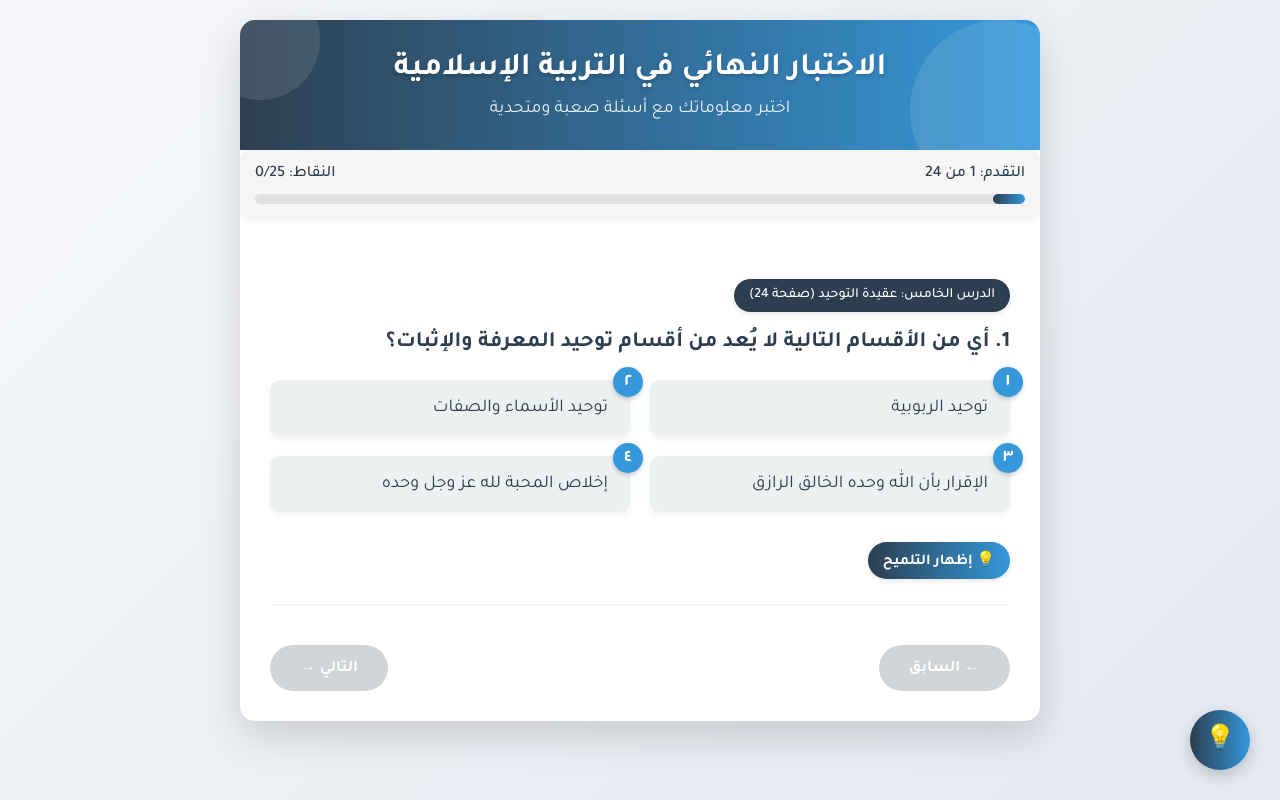
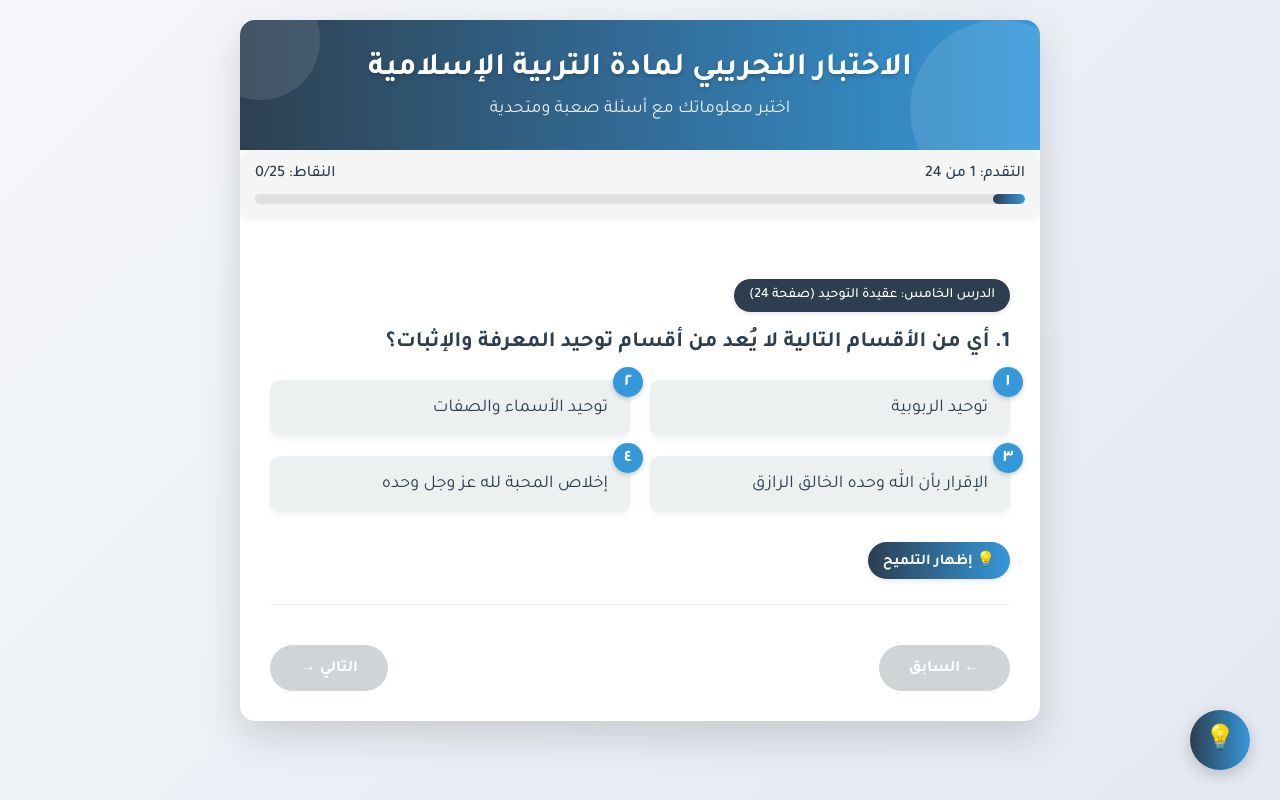
Before and after one commit to HSG116/Quiz-HSG, a plain HTML site: page index.html in a window 1280 px wide. Drawn offline with Linux system fonts and the light colour scheme.

Commit message:
Update index.html

```diff
--- a/index.html
+++ b/index.html
@@ -3,7 +3,7 @@
 <head>
     <meta charset="UTF-8">
     <meta name="viewport" content="width=device-width, initial-scale=1.0">
-    <title>الاختبار النهائي في التربية الإسلامية</title>
+    <title>الاختبار التجريبي لامتحان التربية الإسلامية</title>
     <link href="https://fonts.googleapis.com/css2?family=Tajawal:wght@400;500;700&display=swap" rel="stylesheet">
     <style>
         :root {
@@ -418,7 +418,7 @@
         <header>
             <div class="decoration dec-1"></div>
             <div class="decoration dec-2"></div>
-            <h1>الاختبار النهائي في التربية الإسلامية</h1>
+            <h1>الاختبار التجريبي لمادة التربية الإسلامية</h1>
             <p>اختبر معلوماتك مع أسئلة صعبة ومتحدية</p>
         </header>
 
```
